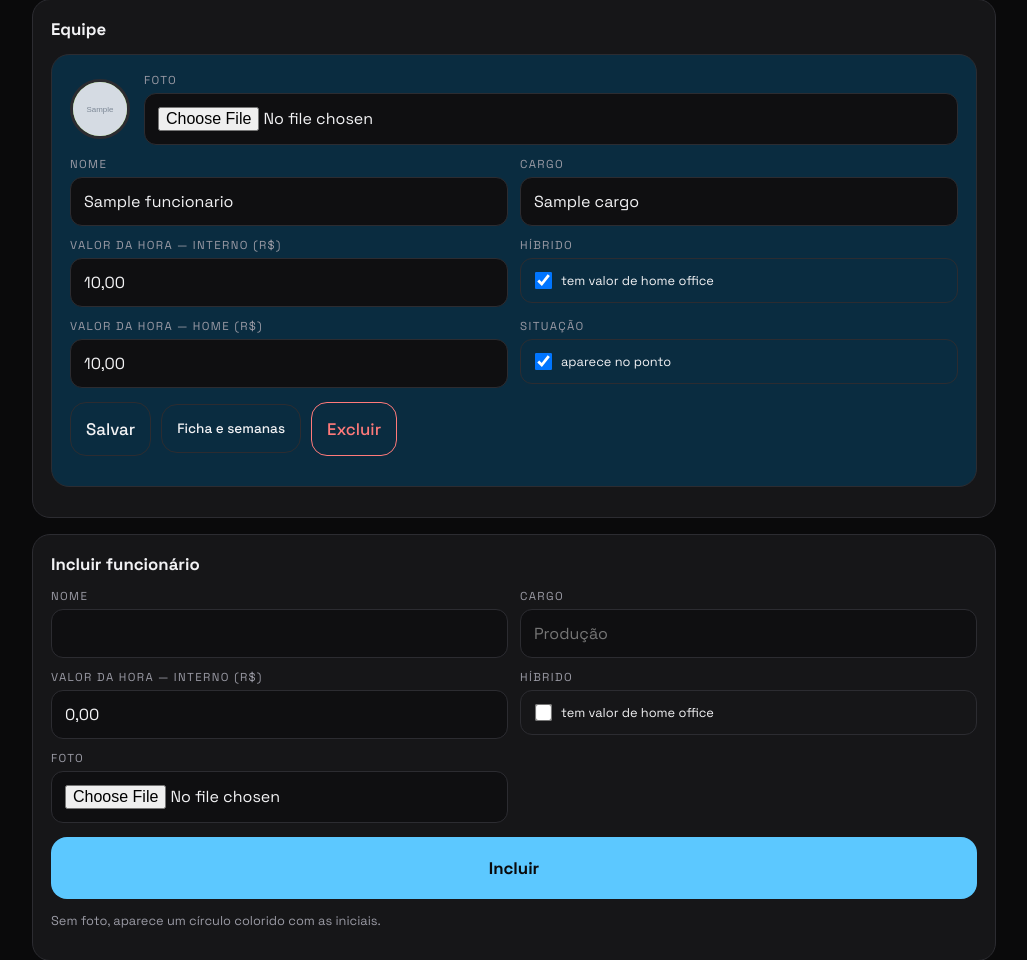
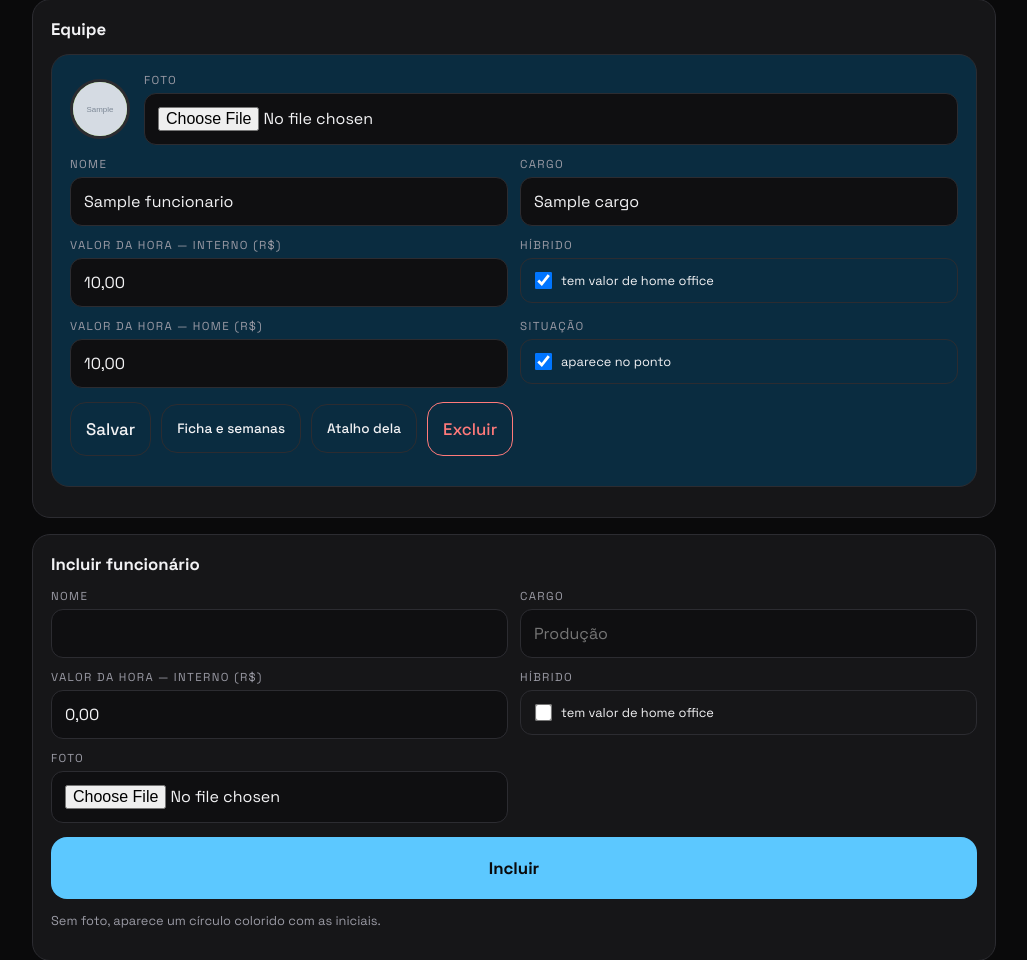
Before and after one commit to inksugar/ponto-inksugar, a Flask app: page /admin in a window 1280 px wide. Shown: the part 352-1312 px from the top of the page, without its empty margins (126-1153 px from the left). Run offline with Flask 3, Linux system fonts and the light colour scheme; the visitor is signed in with stand-in values (Sample User, id 1); grey boxes marked "Sample" are stand-in pictures; a database or web service that is not in the repository returns one stand-in record (values such as "Sample title"); some libraries are stand-ins or nearby versions.

Commit message:
Add files via upload

```diff
--- a/templates/admin.html
+++ b/templates/admin.html
@@ -54,6 +54,7 @@
     <div class="barra" style="margin:14px 0 0">
       <button class="btn claro" style="width:auto" type="submit">Salvar</button>
       <a class="btn claro" style="width:auto" href="/admin/ficha/{{ f.id }}">Ficha e semanas</a>
+      <a class="btn claro" style="width:auto" href="/ponto/{{ f.id }}">Atalho dela</a>
       <button class="btn claro" style="width:auto;border-color:var(--vermelho);color:var(--vermelho)"
               type="submit" formaction="/admin/funcionario/{{ f.id }}/excluir"
               formnovalidate onclick="return confirm('Excluir {{ f.nome }} e todos os registros? Não dá pra desfazer.')">Excluir</button>
--- a/templates/base.html
+++ b/templates/base.html
@@ -4,8 +4,8 @@
 <meta charset="utf-8">
 <meta name="viewport" content="width=device-width, initial-scale=1, viewport-fit=cover">
 <meta name="theme-color" content="#0A0A0B">
-<link rel="manifest" href="/static/manifest.json">
-<link rel="apple-touch-icon" href="/static/icon-180.png">
+<link rel="manifest" href="{% block manifest %}/static/manifest.json{% endblock %}">
+<link rel="apple-touch-icon" href="{% block appleicon %}/static/icon-180.png{% endblock %}">
 <link rel="icon" href="/static/icon-192.png">
 <meta name="apple-mobile-web-app-capable" content="yes">
 <meta name="mobile-web-app-capable" content="yes">
--- a/templates/pessoa.html
+++ b/templates/pessoa.html
@@ -1,6 +1,8 @@
 {% extends "base.html" %}
 {% from "_avatar.html" import avatar %}
 {% block titulo %}{{ f.nome.split(' ')[0] }}{% endblock %}
+{% block manifest %}/manifest/{{ f.id }}.json{% endblock %}
+{% block appleicon %}{% if f.foto %}/icone/{{ f.id }}.png{% else %}/static/icon-180.png{% endif %}{% endblock %}
 {% block canto %}<a href="/ponto" class="mini">trocar</a>{% endblock %}
 {% block conteudo %}
 
```
